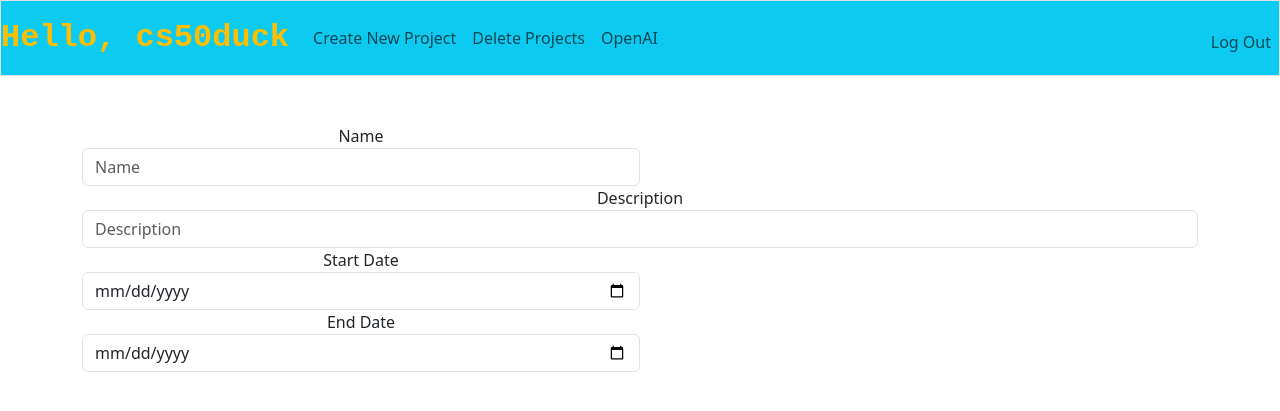
After one commit to bep7161/cs50-final-project, a Flask app: page /new_project in a window 1280 px wide. The commit adds this page. Shown: the top 411 px of the page. Run offline with Flask 3, Linux system fonts and the light colour scheme; a user stored in the database is signed in; some libraries are stand-ins or nearby versions.

Commit message:
Updated app.py, projects.db, styles.css, layout.html. Created index.html, new_project.html, register.html.

```diff
--- a/app.py
+++ b/app.py
@@ -32,7 +32,15 @@ def after_request(response):
 @app.route("/")
 @login_required
 def index():
-    return apology("Under Construction!", 400)
+    """ Show the portfolio of projects """
+    # Get the users projects
+    projects = db.execute("SELECT * FROM projects WHERE user_id = ?", session["user_id"])
+
+    # Get username of current logged in user
+    user = db.execute("SELECT username FROM users WHERE id = ?", session["user_id"])[0]
+
+    # Return the index template with the projects variable
+    return render_template("index.html", user=user, projects=projects)
 
 
 @app.route("/login", methods=["GET", "POST"])
@@ -82,12 +90,62 @@ def logout():
     return redirect("/")
 
 
-@app.route("/register", method=["GET", "POST"])
+@app.route("/register", methods=["GET", "POST"])
 def register():
-    return apology("Under Construction!", 400)
+    """ Allow the user to register a new account """
+
+    # Clear any possible session
+    session.clear()
+
+    # User reaches route via POST (i.e. they submitted the form)
+    if request.method == "POST":
+        # Check username is filled in
+        if not request.form.get("username"):
+            return apology("Must provide username", 403)
+
+        # Check password was filled in
+        elif not request.form.get("password"):
+            return apology("Must provide password", 403)
+
+        #Check confirmation was filled in
+        elif not request.form.get("confirmation"):
+            return apology("Must confirm password", 403)
+
+        #Check password and confirmation match
+        elif request.form.get("password") != request.form.get("confirmation"):
+            return apology("Password and confirmation did not match")
+
+        # Query the database to see if the username already exists
+        rows = db.execute(
+            "SELECT * FROM users WHERE username = ?", request.form.get("username"))
+
+        # If the username exists tell the user
+        if len(rows) == 1:
+            return apology("Username already exists", 403)
+
+        # All checks are complete add new user to the db
+        db.execute("INSERT INTO users (username, hash) VALUES(?, ?)", request.form.get("username"),
+                   generate_password_hash(request.form.get("password"), method="scrypt", salt_length=16))
+
+        # Redirect user to login page to use new credentials to login
+        return redirect("/login")
+
+    # User reached route via GET (i.e. clicked the button or entered the link)
+    else:
+        return render_template("register.html")
 
 
-@app.route("/projects")
+@app.route("/new_project", methods=["GET", "POST"])
 @login_required
-def projects():
-    return apology("Under Construction!", 400)
+def new_project():
+    """ Allow user to create a new project """
+    # Get username of current logged in user
+    user = db.execute("SELECT username FROM users WHERE id = ?", session["user_id"])[0]
+
+    # User reached route via POST (i.e. clicked the submit button)
+    if request.method == "POST":
+        return apology("Under Construction!", 400)
+
+    # User reached route via GET (i.e. clicked the link)
+    else:
+        return render_template("new_project.html", user=user)
--- a/static/styles.css
+++ b/static/styles.css
@@ -0,0 +1,8 @@
+/* Size for greeting */
+nav .navbar-brand
+{
+    font-family: 'Courier New', monospace;
+    font-size: xx-large;
+    color: #FFBF00;
+    font-weight: bold;
+}
--- a/templates/layout.html
+++ b/templates/layout.html
@@ -11,6 +11,7 @@
         <link href="https://cdn.jsdelivr.net/npm/bootstrap@5.3.2/dist/css/bootstrap.min.css" rel="stylesheet" integrity="sha384-T3c6CoIi6uLrA9TneNEoa7RxnatzjcDSCmG1MXxSR1GAsXEV/Dwwykc2MPK8M2HN" crossorigin="anonymous">
         <script src="https://cdn.jsdelivr.net/npm/bootstrap@5.3.2/dist/js/bootstrap.bundle.min.js" integrity="sha384-C6RzsynM9kWDrMNeT87bh95OGNyZPhcTNXj1NW7RuBCsyN/o0jlpcV8Qyq46cDfL" crossorigin="anonymous"></script>
 
+
         <!-- https://favicon.io/emoji-favicons/money-bag/ -->
         <link href="/static/favicon.ico" rel="icon">
 
@@ -23,10 +24,10 @@
     <body>
 
         <!-- Bootstrap navbar combined with C$50 Finance-->
-        <nav class="bg-light border navbar navbar-expand-md navbar-light">
+        <nav class="bg-info border navbar navbar-expand-md navbar-light">
             <a class="navbar-brand" href="/">
                 {% if session["user_id"] %}
-                    Hello, {{ user_id }}
+                    Hello, {{ user.username }}
                 {% else %}
                     PM Tools
                 {% endif %}
@@ -38,17 +39,11 @@
             <div class="collapse navbar-collapse" id="navbarSupportedContent">
                 {% if session["user_id"] %}
                     <ul class="navbar-nav mr-auto">
-                        <li class="nav-item active">
-                            <a class="nav-link" href="/projects">My Projects<span class="sr-only">(current)</span></a>
+                        <li class="nav-item">
+                            <a class="nav-link" href="/new_project">Create New Project</a>
                         </li>
-                        <li class="nav-item dropdown">
-                            <a class="nav-link dropdown-toggle" href="/" id="navbarDropdown" role="button" data-toggle="dropdown" aria-haspopup="true" aria-expanded="false">
-                                Projects
-                            </a>
-                            <div class="dropdown-menu" aria-labelledby="navbarDropdown">
-                                <a class="dropdown-item" href="/new_project">Create New Project</a>
-                                <a class="dropdown-item" href="/remove_project">Remove Projects</a>
-                            </div>
+                        <li class="nav-item">
+                            <a class="nav-link" href="/delete_project">Delete Projects</a>
                         </li>
                         <li class="nav-item">
                             <a class="nav-link" href="/openai">OpenAI</a>
--- /dev/null
+++ b/templates/new_project.html
@@ -0,0 +1,32 @@
+{% extends "layout.html" %}
+
+{% block title %}
+    Register
+{% endblock %}
+
+{% block main %}
+    <form action="/new_project" method="post">
+        <div class="form-row">
+            <div class="form-group col-md-6">
+                <label for="name">Name</label>
+                <input type="text" class="form-control" id="name" placeholder="Name">
+            </div>
+        </div>
+        <div class="form-row">
+            <div class="form-group col-md-12">
+                <label for="description">Description</label>
+                <input type="text" class="form-control" id="description" placeholder="Description">
+            </div>
+        </div>
+        <div class="form-row">
+            <div class="form-group col-md-6">
+                <label for="start_date">Start Date</label>
+                <input type="date" class="form-control" id="start_date" placeholder="Start Date">
+            </div>
+            <div class="form-group col-md-6">
+                <label for="end_date">End Date</label>
+                <input type="date" class="form-control" id="end_date" placeholder="End Date">
+            </div>
+        </div>
+    </form>
+{% endblock %}
```
Also changed, not shown: templates/index.html (added, +34 -0 lines), templates/register.html (added, +20 -0 lines), projects.db, 2 other files.
